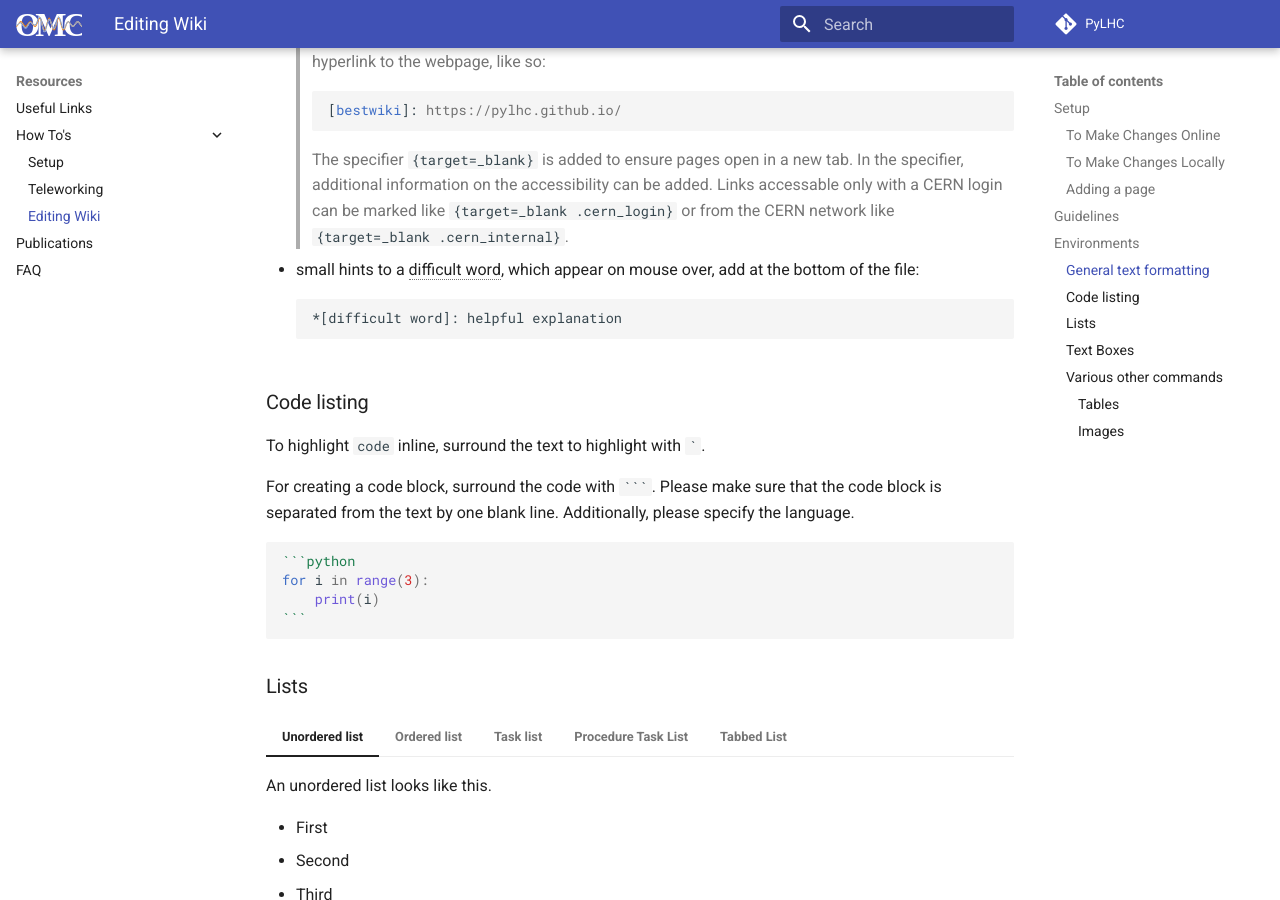
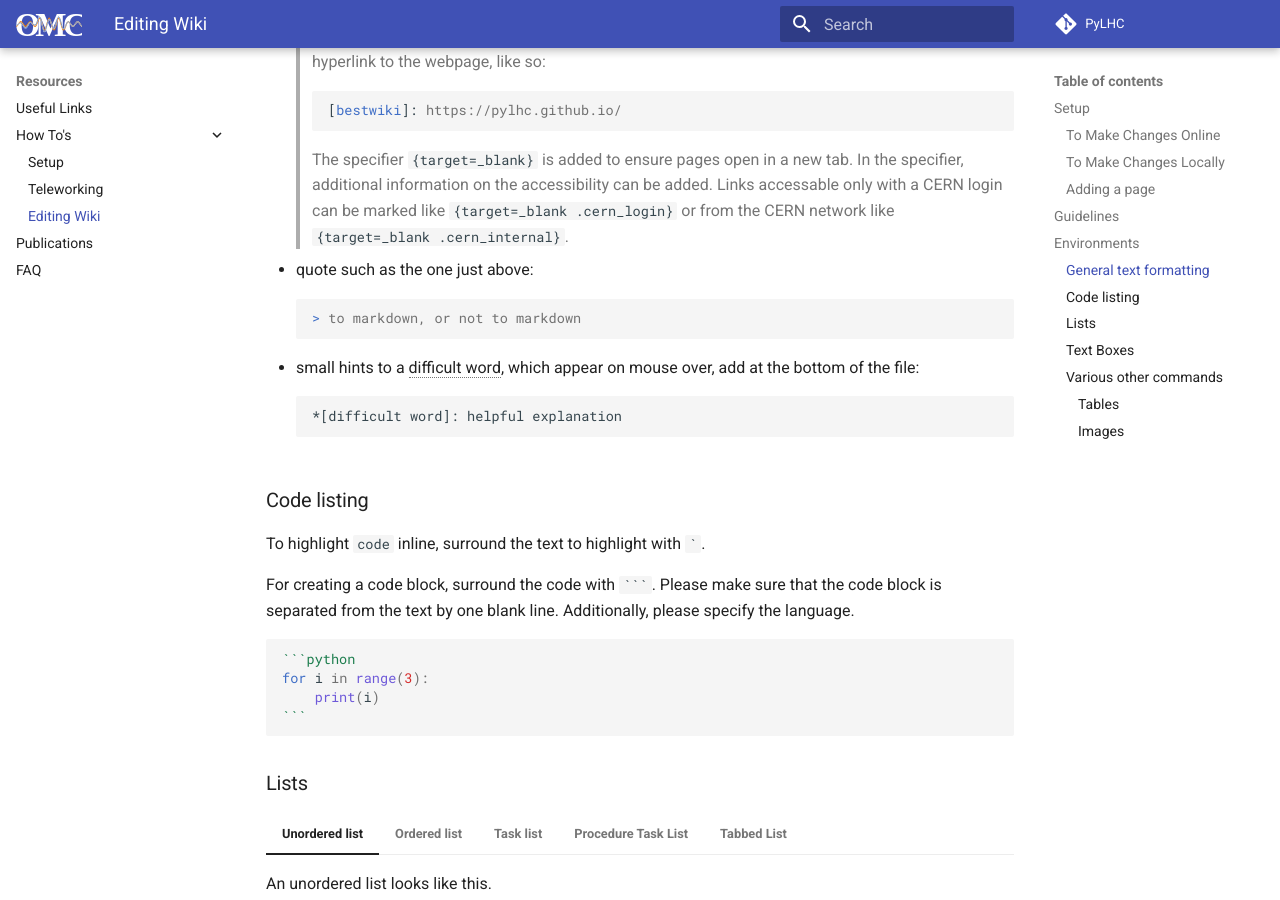
Before and after one commit to pylhc/pylhc.github.io, an MkDocs documentation site: the page built from docs/resources/howto/wiki.md, in a window 1280 px wide and 900 px high, scrolled down 2260 px. Built offline with MkDocs 1.6.1 and Material for MkDocs 9.7.7, drawn with Linux system fonts in a browser that asks for light colours.

Commit message:
add quote and lint after josh's additions

````diff
--- a/docs/resources/howto/wiki.md
+++ b/docs/resources/howto/wiki.md
@@ -98,6 +98,12 @@ To create:
     >The specifier `{target=_blank}` is added to ensure pages open in a new tab.
     In the specifier, additional information on the accessibility can be added.
     Links accessable only with a CERN login can be marked like `{target=_blank .cern_login}` or from the CERN network like `{target=_blank .cern_internal}`.
+
+- quote such as the one just above:
+
+    ```markdown
+    > to markdown, or not to markdown
+    ```
 
 - small hints to a difficult word, which appear on mouse over, add at the bottom of the file:
 
````
